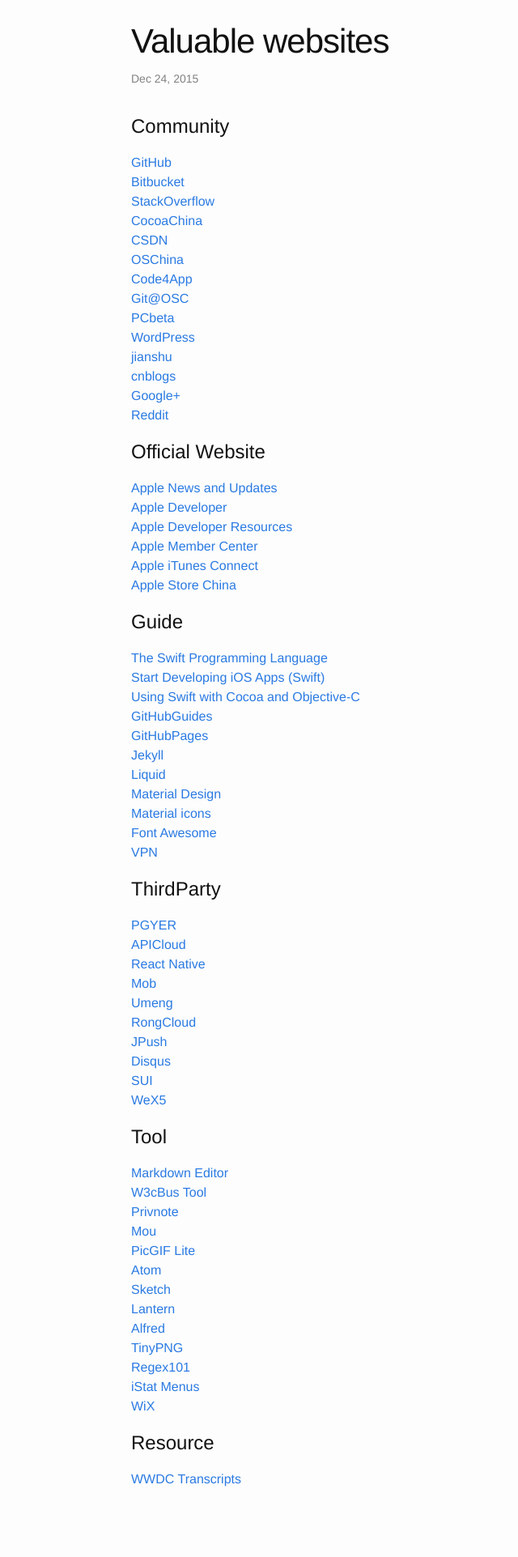
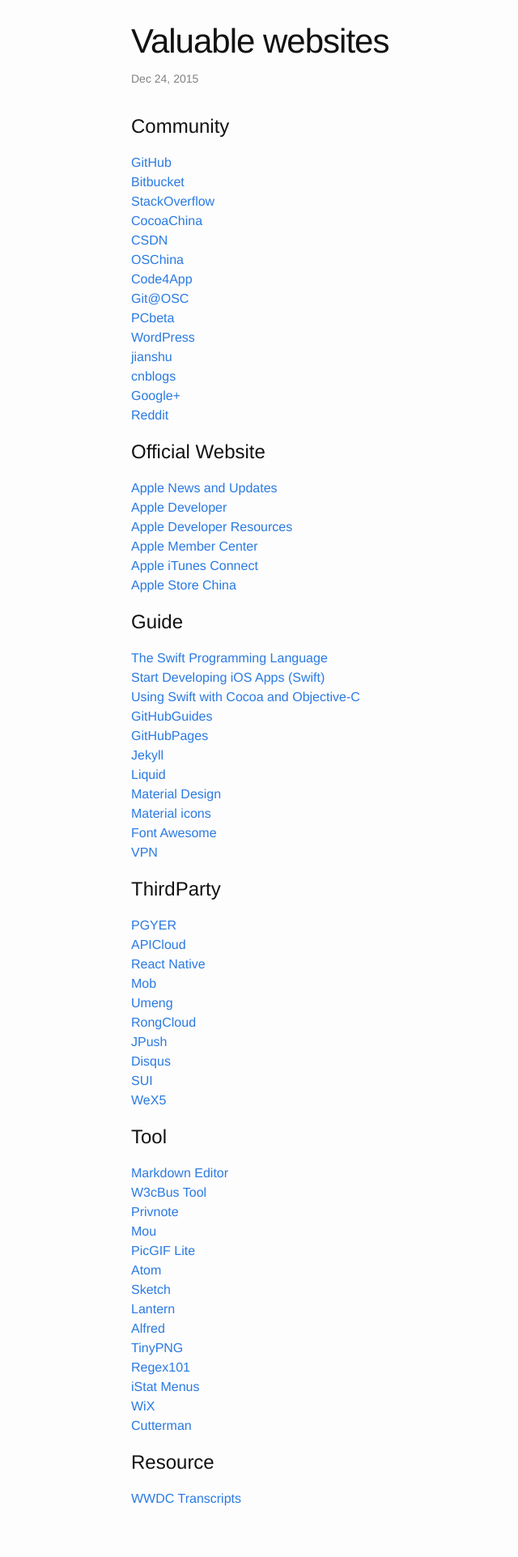
Before and after one commit to GeekRRK/GeekRRK.github.io, a Jekyll site: the page built from _posts/2015-12-24-Valuable websites.md, in a window 1280 px wide. Shown: the whole page at 81% size, without its empty margins (108-748 px from the left). Built offline with Jekyll 4.4.1, drawn with Linux system fonts in a browser that asks for light colours; before the commit the page ends 1899 px from its top, so only the background shows below that.

Commit message:
Cutterman to Valuable websites

```diff
--- a/_posts/2015-12-24-Valuable websites.md
+++ b/_posts/2015-12-24-Valuable websites.md
@@ -65,7 +65,8 @@
 [TinyPNG](https://tinypng.com)
 [Regex101](https://regex101.com)
 [iStat Menus](https://bjango.com/mac/istatmenus)
-[WiX](http://www.wix.com/)
+[WiX](http://www.wix.com)
+[Cutterman](http://www.cutterman.cn)
 
 # Resource
 [WWDC Transcripts](http://asciiwwdc.com)
```
